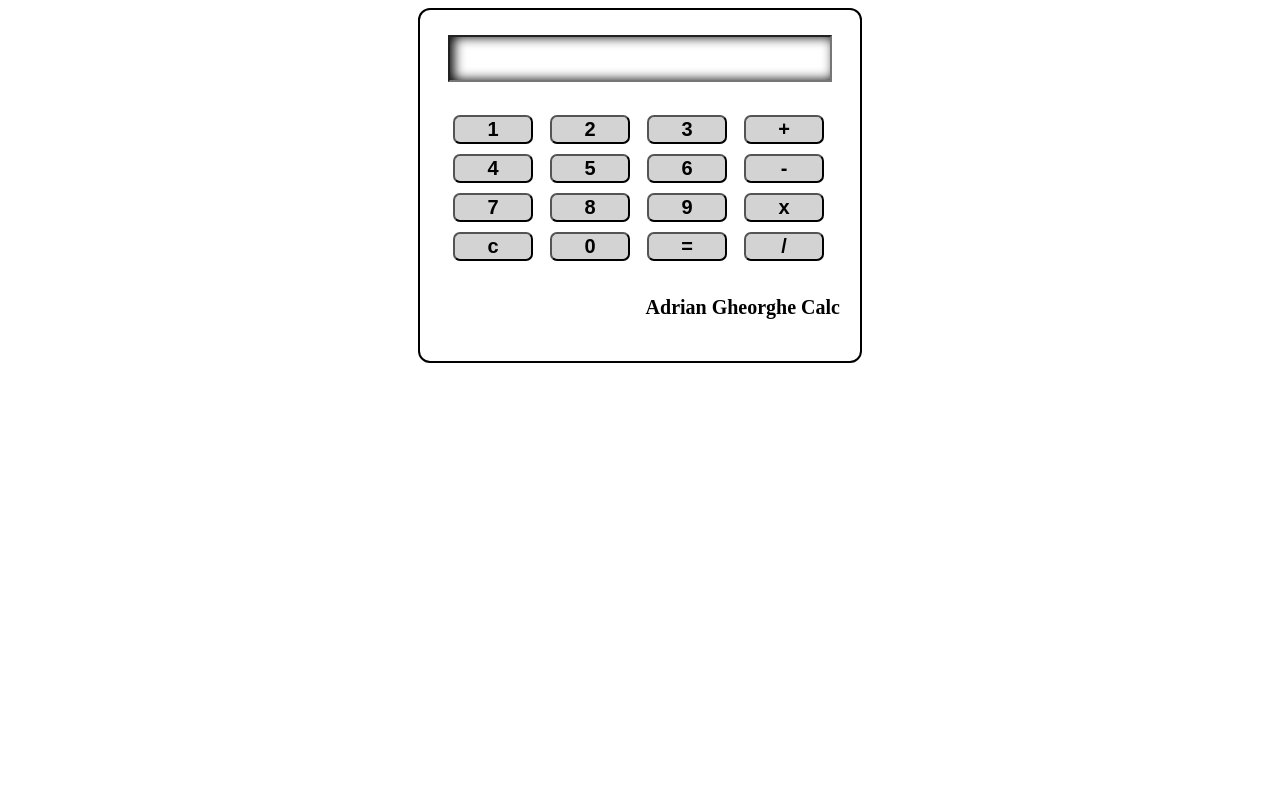
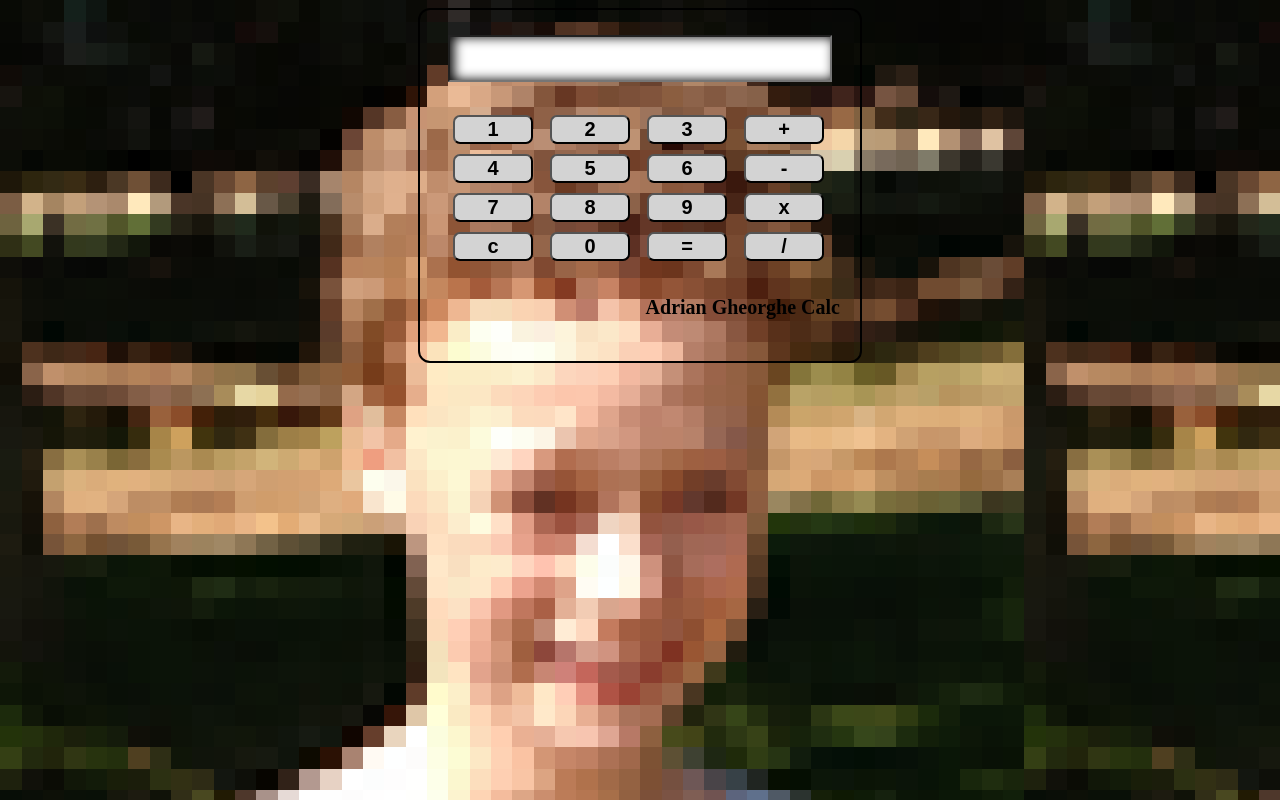
Before and after one commit to Alex1a2b/Alex1a2b.github.io, a plain HTML site: page index.html in a window 1280 px wide. Drawn offline with Linux system fonts and the light colour scheme.

Commit message:
Update mystyle.css

```diff
--- a/mystyle.css
+++ b/mystyle.css
@@ -44,3 +44,6 @@ input[type = text] {
   padding: 10px;
   box-shadow: 4px 0px 12px black inset;
 }
+body {
+  background-image: url("background.png");
+}
```
